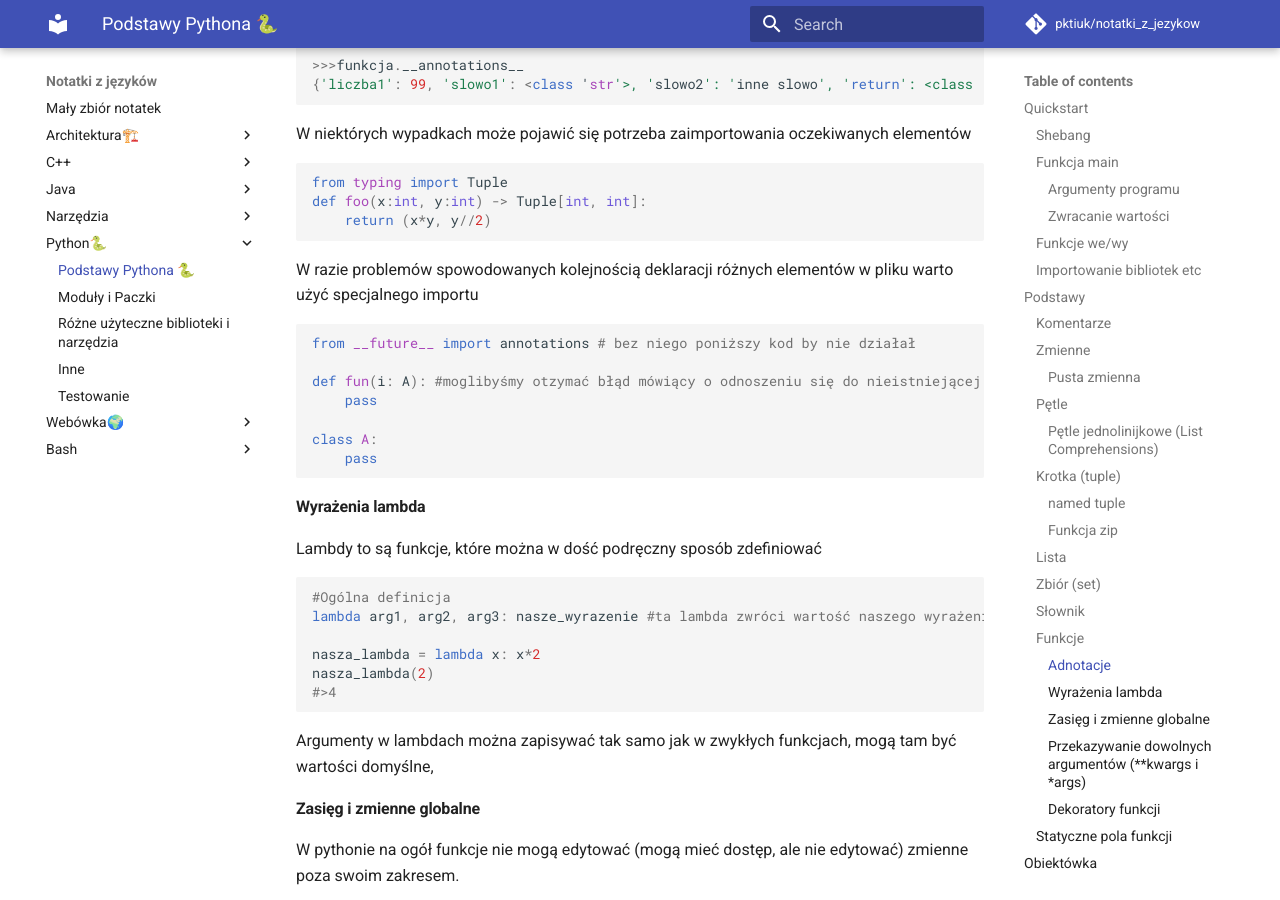
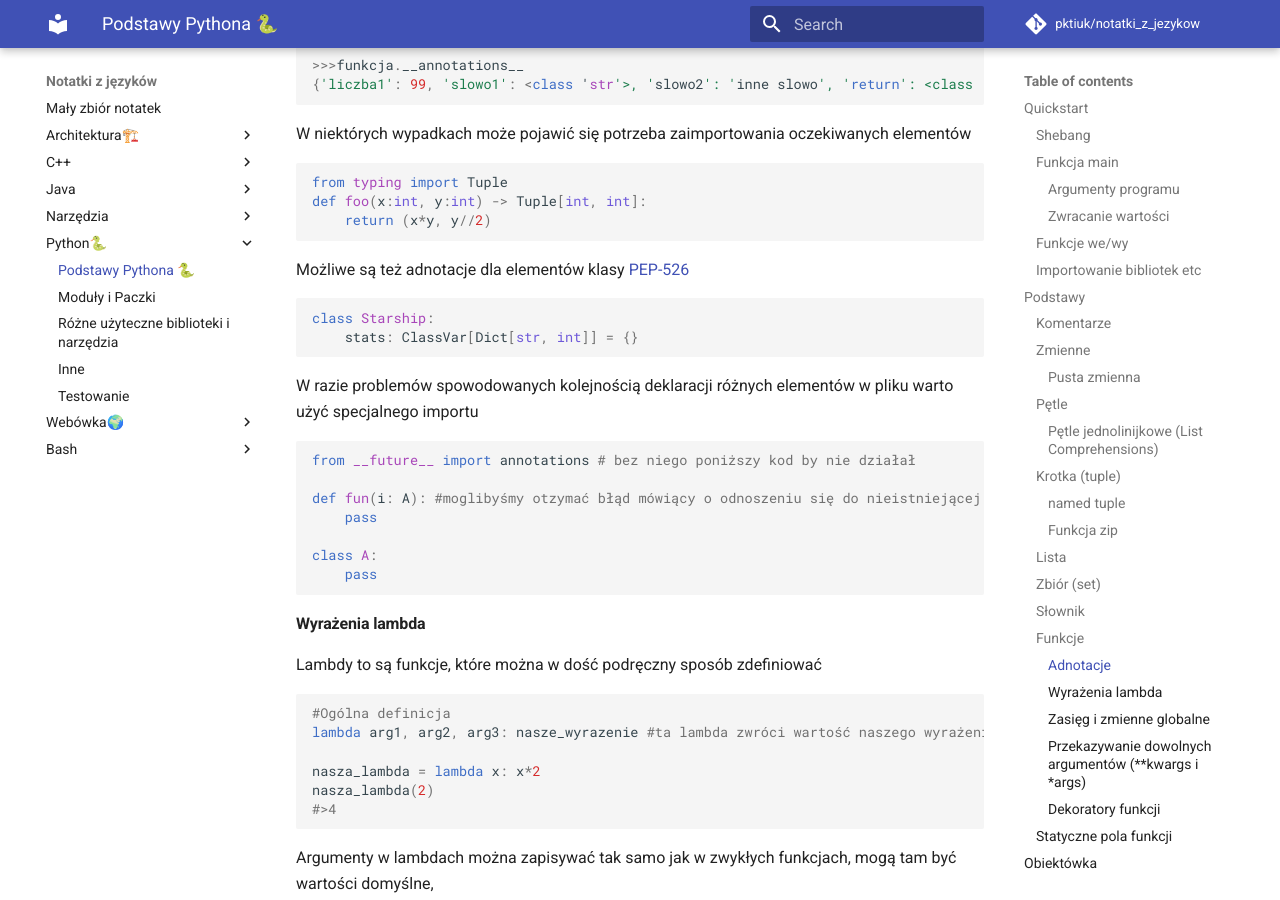
Before and after one commit to pktiuk/notatki_z_jezykow, an MkDocs documentation site: the page built from docs/Python🐍/1_ogolne_notatki.md, in a window 1280 px wide and 900 px high, scrolled down 12436 px. Built offline with MkDocs 1.6.1 and Material for MkDocs 9.7.7, drawn with Linux system fonts in a browser that asks for light colours; comment, search, counter and statistics services are not loaded; some of the changed text lies outside the part shown.

Commit message:
Adnotacje dla elementów klas

````diff
--- a/docs/Python🐍/1_ogolne_notatki.md
+++ b/docs/Python🐍/1_ogolne_notatki.md
@@ -621,6 +621,13 @@
     return (x*y, y//2)
 ```
 
+Możliwe są też adnotacje dla elementów klasy [PEP-526](https://peps.python.org/pep-0526/)
+
+```python
+class Starship:
+    stats: ClassVar[Dict[str, int]] = {}
+```
+
 W razie problemów spowodowanych kolejnością deklaracji różnych elementów w pliku warto użyć specjalnego importu
 
 ```python
@@ -776,6 +783,7 @@
 ```python
 class Osoba: #Definicja klasy o nazwie Osoba
     ile = 0 # pole statyczne
+    imie: str # (to nie pole statyczne) adnotacja typu dla wartości
     def __init__(self, imie, nazwisko, wiek): #Definicja konstruktora
         self.imie = imie
         self.nazwisko = nazwisko
````
